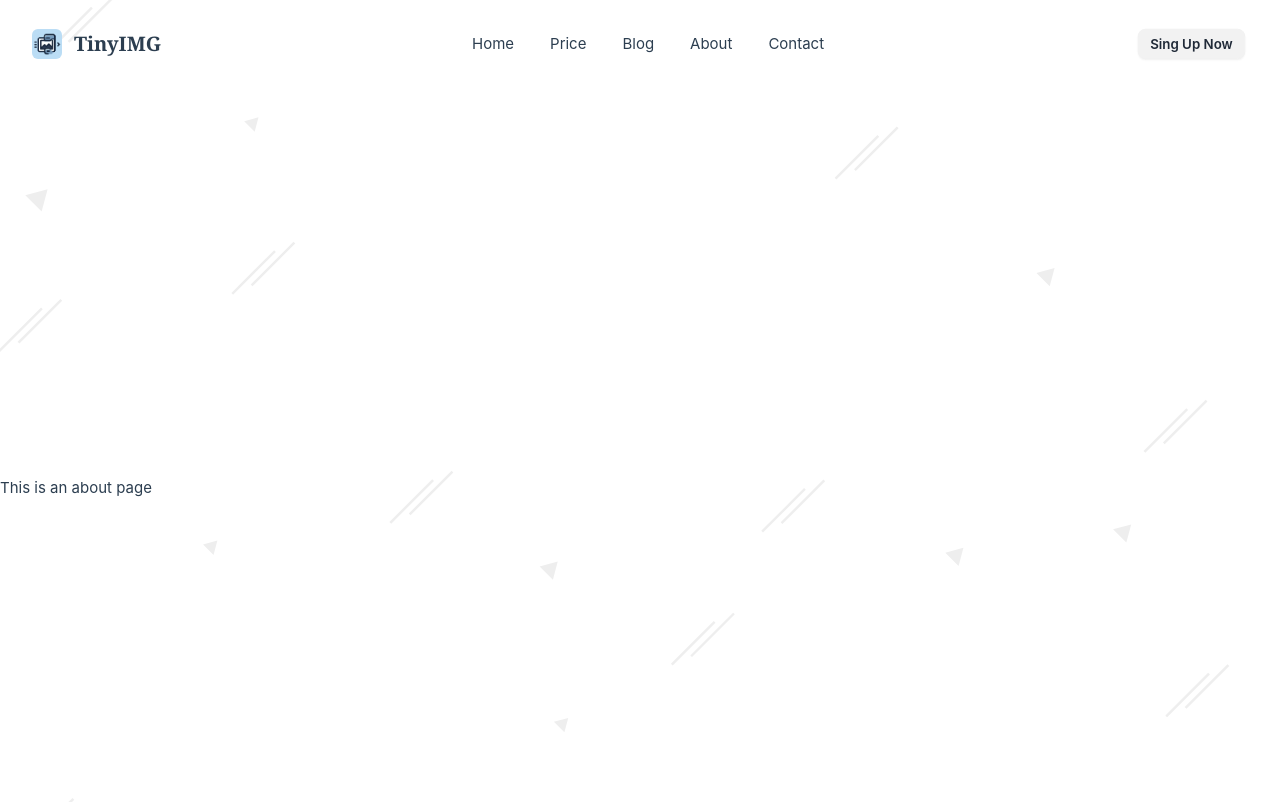
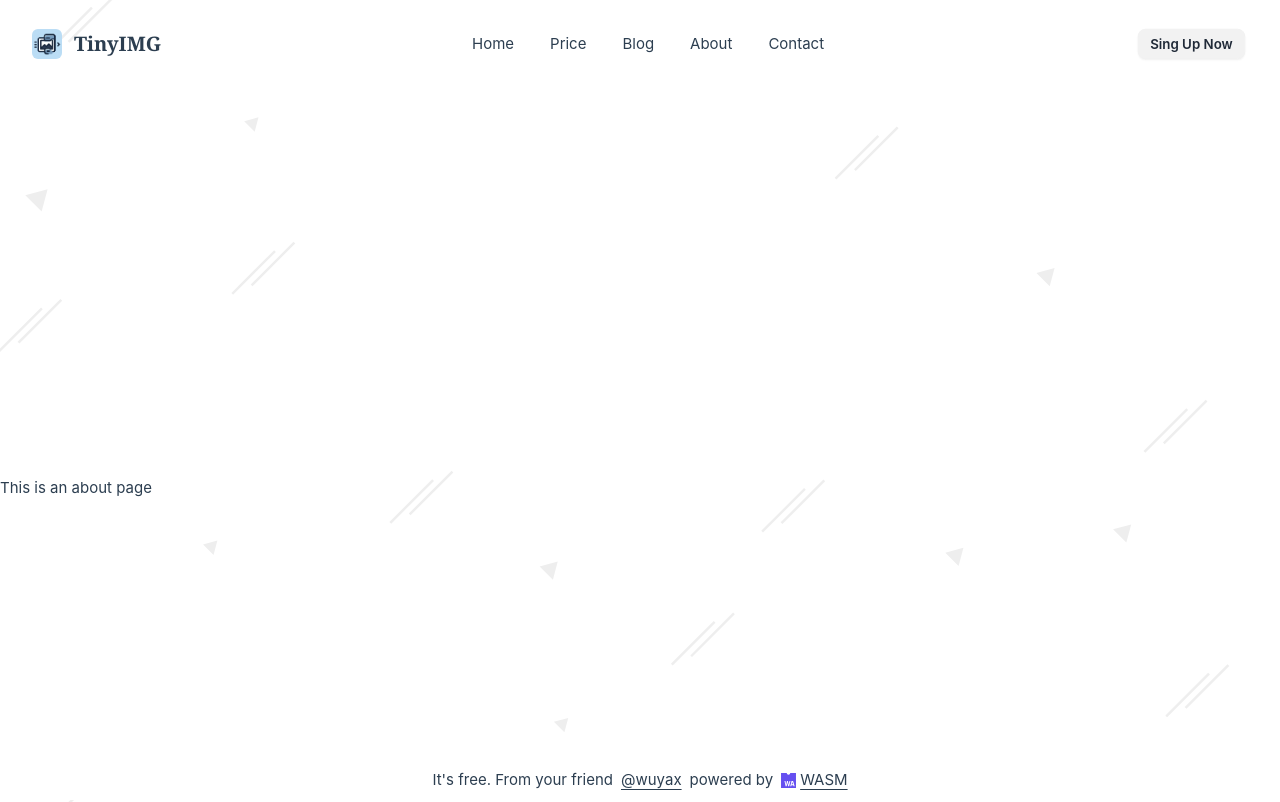
Before and after one commit to wuyax/TinyImgWeb, a Vue app: page /about in a window 1280 px wide. Shown: the top 802 px of the page. Built offline with nearby package versions, Linux system fonts and the light colour scheme.

Commit message:
feat:add footer

```diff
--- a/src/App.vue
+++ b/src/App.vue
@@ -1,6 +1,7 @@
 <script setup lang="ts">
 import { RouterView } from 'vue-router'
 import SiteHeader from '@/components/SiteHeader.vue'
+import IconWasm from '@/components/icons/IconWasm.vue'
 </script>
 
 <template>
@@ -8,7 +9,12 @@
 
   <RouterView />
 
-  <footer class="w-full h-16"></footer>
+  <footer class="w-full h-10 text-center fixed bottom-0 bg-white flex justify-center items-center">
+    <span class="pr-2">It's free. From your friend</span>
+    <a class="underline underline-offset-4" href="https://github.com/wuyax" target="_blank">@wuyax</a>
+    <span class="pl-2">powered by</span>
+    <a class="flex items-center underline underline-offset-4" href="https://webassembly.org/" target="_blank"><IconWasm class="ml-2 mr-1"/> WASM</a>
+  </footer>
 </template>
 
 <style scoped>
--- /dev/null
+++ b/src/components/icons/IconDownload.vue
@@ -0,0 +1,21 @@
+<script setup lang="ts">
+import { defineComponent } from 'vue'
+
+defineComponent({
+  name: 'IconDownload'
+})
+</script>
+<template>
+  <svg
+    aria-hidden="true"
+    focusable="false"
+    data-prefix="fas"
+    data-icon="file-arrow-down"
+    class="svg-inline--fa fa-file-arrow-down fa-flip-horizontal"
+    role="img"
+    viewBox="0 0 384 512">
+    <path
+      fill="currentColor"
+      d="M64 0C28.7 0 0 28.7 0 64V448c0 35.3 28.7 64 64 64H320c35.3 0 64-28.7 64-64V160H256c-17.7 0-32-14.3-32-32V0H64zM256 0V128H384L256 0zM216 232V334.1l31-31c9.4-9.4 24.6-9.4 33.9 0s9.4 24.6 0 33.9l-72 72c-9.4 9.4-24.6 9.4-33.9 0l-72-72c-9.4-9.4-9.4-24.6 0-33.9s24.6-9.4 33.9 0l31 31V232c0-13.3 10.7-24 24-24s24 10.7 24 24z"></path>
+  </svg>
+</template>
--- /dev/null
+++ b/src/components/icons/IconWasm.vue
@@ -0,0 +1,12 @@
+<script setup lang="ts">
+import { defineComponent } from 'vue';
+
+defineComponent({
+  name: 'IconWasm',
+});
+</script>
+<template>
+	<svg xmlns="http://www.w3.org/2000/svg" width="1em" height="1em" viewBox="0 0 128 128">
+		<path fill="#654ff0" d="M.223.222v127.555h127.555V.222H78.594c.014.227.036.455.036.686c0 8.08-6.55 14.626-14.63 14.626c-8.078 0-14.625-6.546-14.625-14.626c0-.231.022-.459.031-.686zm29.595 68.746h8.445l5.782 30.738h.107l6.968-30.738h7.908l6.265 31.119h.106l6.597-31.119h8.284l-10.765 45.156H61.12l-6.213-30.738H54.8l-6.7 30.738h-8.557zm59.994 0h13.334l13.284 45.156h-8.77l-2.879-10.051H89.59l-2.212 10.05h-8.5ZM94.895 80.1l-3.684 16.57h11.473L98.448 80.1Z" />
+	</svg>
+</template>
--- a/src/views/HomeView.vue
+++ b/src/views/HomeView.vue
@@ -80,7 +80,7 @@
         </button>
       </div>
     </section>
-    <section>
+    <section class="pb-10">
       <ul class="container divide-y divide-slate-200 dark:divide-stone-700 p-3">
         <li class="first:pt-0 last:pb-0 py-3" v-for="data in store.images">
           <Result :data="data"></Result>
```
Also changed, not shown: src/components/Result.vue (+6 -16 lines).
